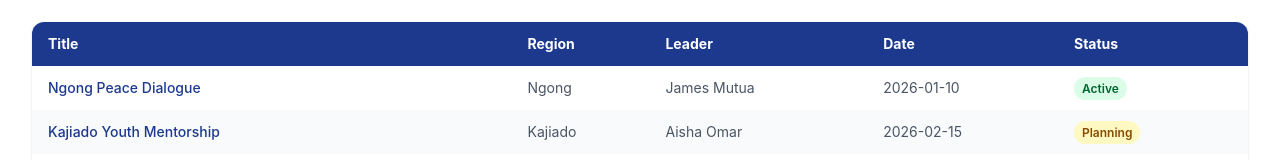
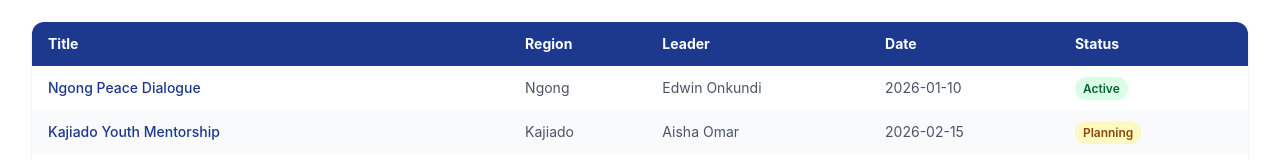
Before and after one commit to edwinonkundi68-cyber/apmi-portal, a React (Vite) app: page /initiatives in a window 1280 px wide. Shown: the part 184-344 px from the top of the page. Built offline with nearby package versions, Linux system fonts and the light colour scheme.

Commit message:
feat: APMI portal compleleted and deployed

```diff
--- a/src/data/initiatives.js
+++ b/src/data/initiatives.js
@@ -1,5 +1,5 @@
 const initiatives = [
-  { id: 1, title: "Ngong Peace Dialogue", region: "Ngong", status: "Active", leader: "James Mutua", date: "2026-01-10" },
+  { id: 1, title: "Ngong Peace Dialogue", region: "Ngong", status: "Active", leader: "Edwin Onkundi", date: "2026-01-10" },
   { id: 2, title: "Kajiado Youth Mentorship", region: "Kajiado", status: "Planning", leader: "Aisha Omar", date: "2026-02-15" },
   { id: 3, title: "Nairobi Conflict Mediation", region: "Nairobi", status: "Completed", leader: "Peter Njoroge", date: "2026-11-05" },
   { id: 4, title: "Women Leadership Training", region: "Ngong", status: "Active", leader: "Grace Wanjiku", date: "2026-03-01" },
```
